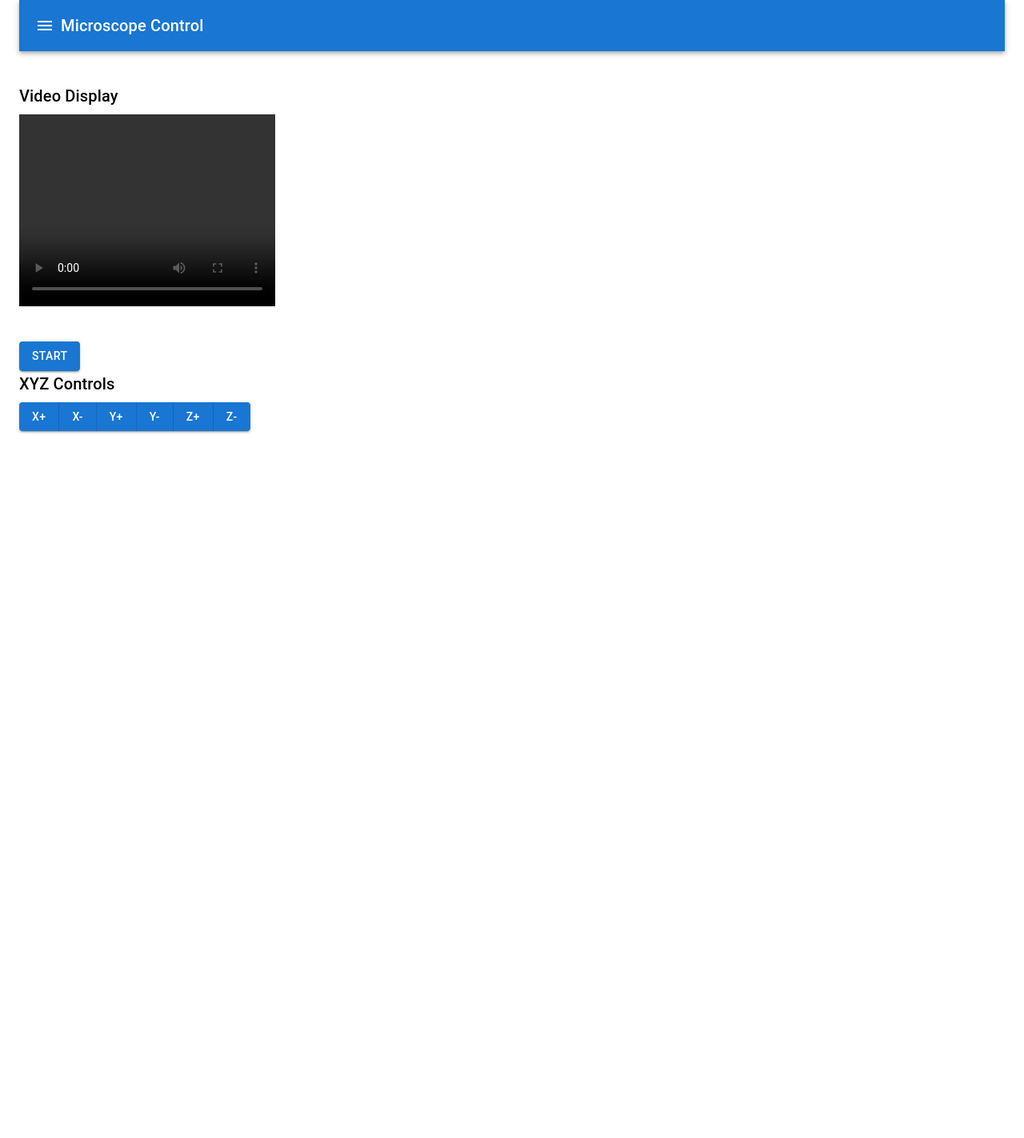
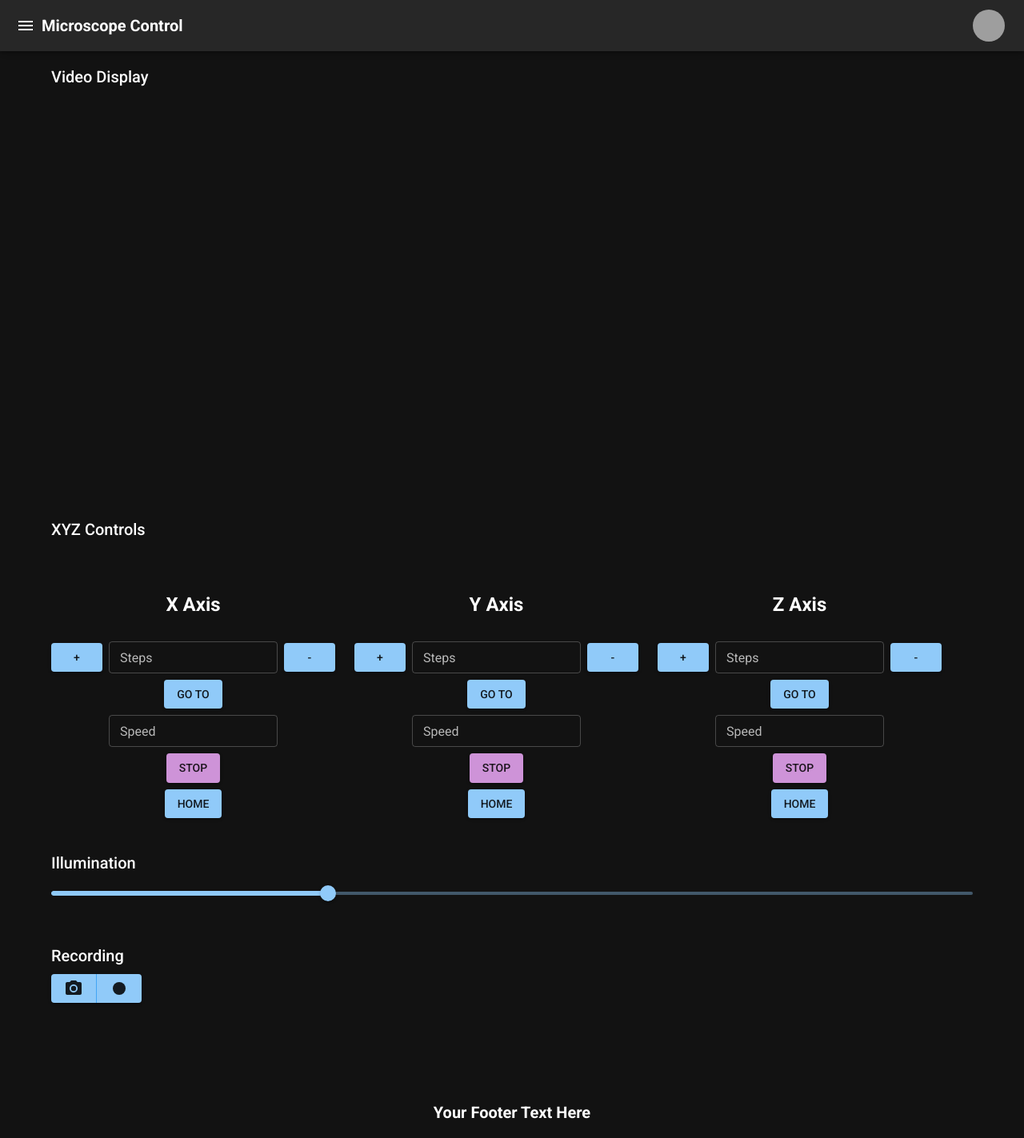
Before and after one commit to openUC2/ImSwitch-ReactAPP, a React (Create React App) app: page / in a window 1280 px wide. Shown: the whole page at 80% size. Before the commit the page ends 800 px from the top, so only its background shows below. Built offline with nearby package versions, Linux system fonts and the light colour scheme; grey boxes are pictures that could not be loaded.

Commit message:
Adding dark theme and additional GUI elements

```diff
--- a/package.json
+++ b/package.json
@@ -7,6 +7,7 @@
     "@emotion/styled": "^11.11.0",
     "@mui/icons-material": "^5.14.14",
     "@mui/material": "^5.14.14",
+    "@mui/core": "^5.14.14",
     "@testing-library/jest-dom": "^5.17.0",
     "@testing-library/react": "^13.4.0",
     "@testing-library/user-event": "^13.5.0",
--- a/public/index.html
+++ b/public/index.html
@@ -2,6 +2,7 @@
 <html lang="en">
   <head>
     <meta charset="utf-8" />
+    <link rel="stylesheet" href="https://fonts.googleapis.com/css?family=Roboto:300,400,500,700&display=swap" />
     <link rel="icon" href="%PUBLIC_URL%/favicon.ico" />
     <meta name="viewport" content="width=device-width, initial-scale=1" />
     <meta name="theme-color" content="#000000" />
--- a/src/App.js
+++ b/src/App.js
@@ -1,10 +1,24 @@
-import React, { useRef } from 'react';
-import {
-  Button, ButtonGroup, Slider, Container, Box, Typography, AppBar, Toolbar, IconButton
-} from '@mui/material';
-import { Menu as MenuIcon } from '@mui/icons-material';
+import React, { useRef, useState } from 'react';
+import { Button, ButtonGroup, Slider, Container, Box, Typography, AppBar, Toolbar, IconButton, Drawer, List, ListItem, CssBaseline, Grid, Avatar } from '@mui/material';
+import { Menu as MenuIcon, PhotoCamera, FiberManualRecord } from '@mui/icons-material';
+import { createTheme, ThemeProvider } from '@mui/material/styles';
+import XYZControls from './XYZControls';  // Assuming XYZControls is in the same directory
+
+const darkTheme = createTheme({
+  palette: {
+    mode: 'dark',
+  },
+  typography: {
+    fontFamily: 'Roboto',
+    fontWeightBold: 700,
+  },
+});
+
+
+
 
 function App() {
+  const [drawerOpen, setDrawerOpen] = useState(false);
   const videoRef = useRef(null);
 
   async function startStream() {
@@ -57,6 +71,70 @@ function App() {
   }
 
   return (
+    <ThemeProvider theme={darkTheme}>
+            <CssBaseline />
+            <AppBar position="fixed">
+                <Toolbar>
+                    <IconButton edge="start" color="inherit" aria-label="menu" onClick={() => setDrawerOpen(!drawerOpen)}>
+                        <MenuIcon />
+                    </IconButton>
+                    <Typography variant="h6" sx={{ flexGrow: 1, fontWeight: 'bold' }}>
+                        Microscope Control
+                    </Typography>
+                    <Avatar alt="UC2" src="/path_to_your_logo.png" />
+                </Toolbar>
+            </AppBar>
+            <Drawer open={drawerOpen} onClose={() => setDrawerOpen(false)}>
+                <List>
+                    {['My Collection', 'Connections', 'Devices', 'Workflows', 'Remote Demo', 'Notifications'].map((text) => (
+                        <ListItem button key={text}>
+                            <Typography variant="h6" fontWeight="bold">{text}</Typography>
+                        </ListItem>
+                    ))}
+                </List>
+            </Drawer>        <Container component="main" sx={{ flexGrow: 1, p: 3, pt: 10 }}>
+            <Typography variant="h6" gutterBottom>
+                Video Display
+            </Typography>
+            <video width={640} height={480} autoPlay ref={videoRef}></video>
+
+            <Box mt={5} mb={5}>
+                <Typography variant="h6" gutterBottom>
+                    XYZ Controls
+                </Typography>
+            </Box>
+            <Box mb={5}>
+                <XYZControls />
+              </Box>
+            <Box mb={5}>
+                <Typography variant="h6" gutterBottom>
+                    Illumination
+                </Typography>
+                <Slider defaultValue={30} aria-labelledby="continuous-slider" />
+            </Box>
+
+            <Box mb={5}>
+                <Typography variant="h6" gutterBottom>
+                    Recording
+                </Typography>
+                <ButtonGroup variant="contained" color="primary" aria-label="Recording control buttons">
+                    <Button onClick={startStream}><PhotoCamera /></Button>
+                    <Button><FiberManualRecord /></Button>
+                </ButtonGroup>
+            </Box>
+        </Container>
+        <Box component="footer" p={2} mt={5} bgcolor="background.paper">
+                <Typography variant="h6" align="center" fontWeight="bold">
+                    Your Footer Text Here
+                </Typography>
+        </Box>
+    </ThemeProvider>
+);
+}
+
+
+/*
+  return (
     <Container maxWidth="">
       <AppBar position="static">
         <Toolbar>
@@ -78,7 +156,6 @@ function App() {
 
       <ButtonGroup variant="contained" color="primary" aria-label="image acquisition buttons">
         <Button onClick={startStream}>Start</Button>
-        {/*... other buttons ...*/}
       </ButtonGroup>
 
       <Box mb={5}>
@@ -93,10 +170,9 @@ function App() {
           ))}
         </ButtonGroup>
       </Box>
-
-      {/*... other components ...*/}
     </Container>
   );
 }
+*/
 
 export default App;
--- /dev/null
+++ b/src/XYZControls.js
@@ -0,0 +1,50 @@
+import React from 'react';
+import { Button, TextField, Grid } from '@mui/material';
+
+
+const AxisControl = ({ axisLabel }) => (
+  <Grid container spacing={1} direction="column" alignItems="center">
+    <Grid item>
+      <h2>{axisLabel} Axis</h2>
+    </Grid>
+    <Grid container item spacing={1} alignItems="center">
+      <Grid item>
+        <Button variant="contained">+</Button>
+      </Grid>
+      <Grid item>
+        <TextField label="Steps" variant="outlined" size="small" />
+      </Grid>
+      <Grid item>
+        <Button variant="contained">-</Button>
+      </Grid>
+    </Grid>
+    <Grid item>
+      <Button variant="contained" color="primary">Go To</Button>
+    </Grid>
+    <Grid item>
+      <TextField label="Speed" variant="outlined" size="small" />
+    </Grid>
+    <Grid item>
+      <Button variant="contained" color="secondary">Stop</Button>
+    </Grid>
+    <Grid item>
+      <Button variant="contained">Home</Button>
+    </Grid>
+  </Grid>
+);
+
+const XYZControls = () => (
+  <Grid container spacing={3}>
+    <Grid item>
+      <AxisControl axisLabel="X" />
+    </Grid>
+    <Grid item>
+      <AxisControl axisLabel="Y" />
+    </Grid>
+    <Grid item>
+      <AxisControl axisLabel="Z" />
+    </Grid>
+  </Grid>
+);
+
+export default XYZControls;
```
